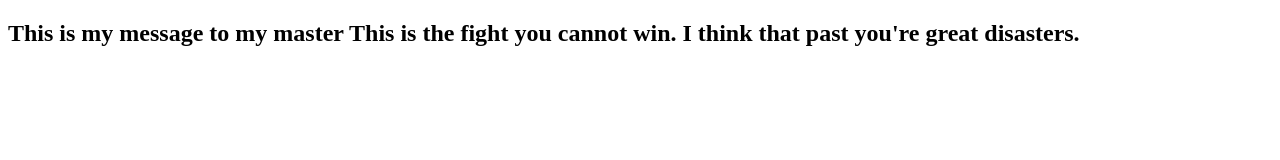
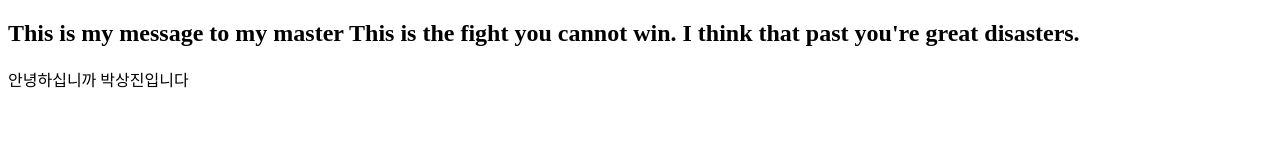
Before and after one commit to assinmentprojext/MockProject2, a plain HTML site: page index.html in a window 1280 px wide. Drawn offline with Linux system fonts and the light colour scheme.

Commit message:
feat/parksangjin

```diff
--- a/index.html
+++ b/index.html
@@ -7,8 +7,9 @@
   </head>
   <body>
     <h2>
-            This is my message to my master This is the fight you cannot win. I
-            think that past you're great disasters.
+      This is my message to my master This is the fight you cannot win. I think
+      that past you're great disasters.
     </h2>
+    <div>안녕하십니까 박상진입니다</div>
   </body>
 </html>
```
Lines whose indentation alone changed are shown as unchanged.
